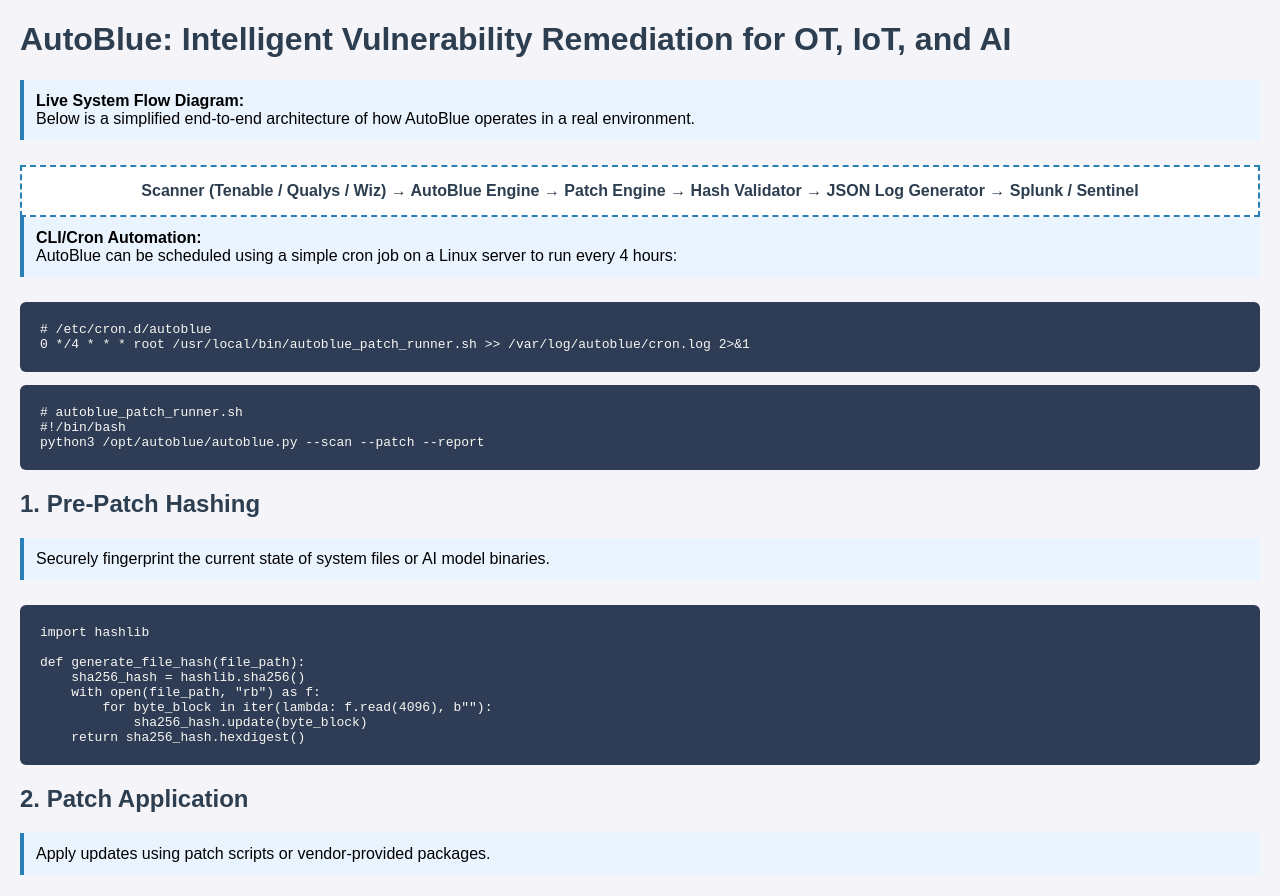
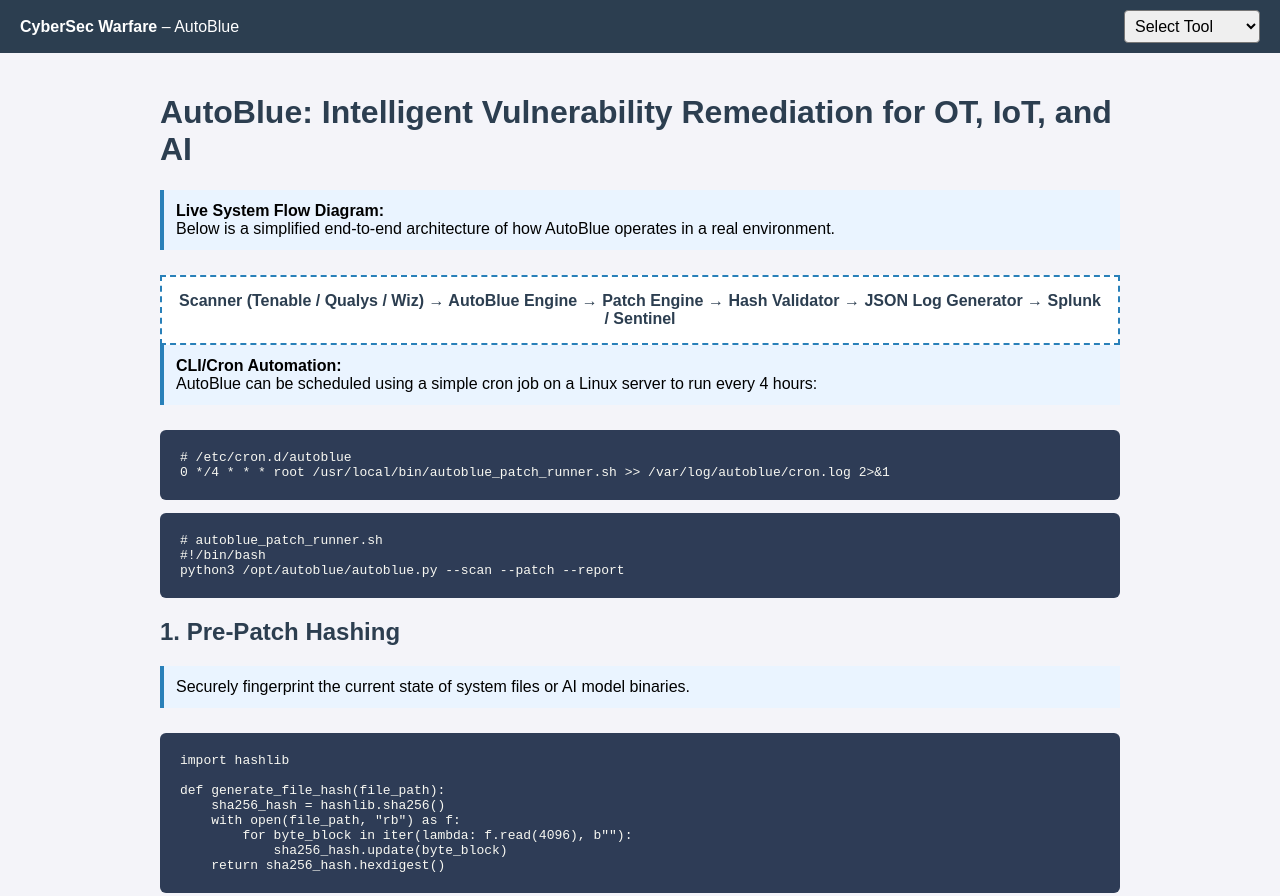
Before and after one commit to dylanleonard-1/cybersec-warfare.github.io, a plain HTML site: page autoblue.html in a window 1280 px wide. Shown: the top 896 px of the page. Drawn offline with Linux system fonts and the light colour scheme.

Commit message:
Update autoblue.html

```diff
--- a/autoblue.html
+++ b/autoblue.html
@@ -9,7 +9,26 @@
     body {
       font-family: Arial, sans-serif;
       background-color: #f4f4f9;
-      margin: 20px;
+      margin: 0;
+      padding: 0;
+    }
+    .navbar {
+      background-color: #2c3e50;
+      color: #fff;
+      padding: 10px 20px;
+      display: flex;
+      justify-content: space-between;
+      align-items: center;
+    }
+    .navbar select {
+      padding: 6px;
+      font-size: 16px;
+      border-radius: 4px;
+    }
+    .container {
+      max-width: 960px;
+      margin: 0 auto;
+      padding: 20px;
     }
     h1, h2 {
       color: #2c3e50;
@@ -36,9 +55,26 @@
       font-weight: bold;
       color: #2c3e50;
     }
+    p {
+      line-height: 1.6;
+    }
   </style>
 </head>
 <body>
+
+<div class="navbar">
+  <div><strong>CyberSec Warfare</strong> – AutoBlue</div>
+  <select onchange="location = this.value;">
+    <option value="#">Select Tool</option>
+    <option value="index.html">🏠 Home</option>
+    <option value="autored.html">AutoRed</option>
+    <option value="sla_watchdog.html">SLAWatchdog</option>
+    <option value="riskrank_ai.html">RiskRank-AI</option>
+    <option value="webhound_ai.html">WebHound-AI</option>
+  </select>
+</div>
+
+<div class="container">
 
 <h1>AutoBlue: Intelligent Vulnerability Remediation for OT, IoT, and AI</h1>
 
@@ -132,5 +168,6 @@ AutoBlue enables healthcare, critical infrastructure, and AI-led organizations t
 across traditional and next-gen assets. From firmware in IoT to Python-trained AI models, it ensures zero-touch patching with full compliance visibility.
 </p>
 
+</div>
 </body>
 </html>
```
